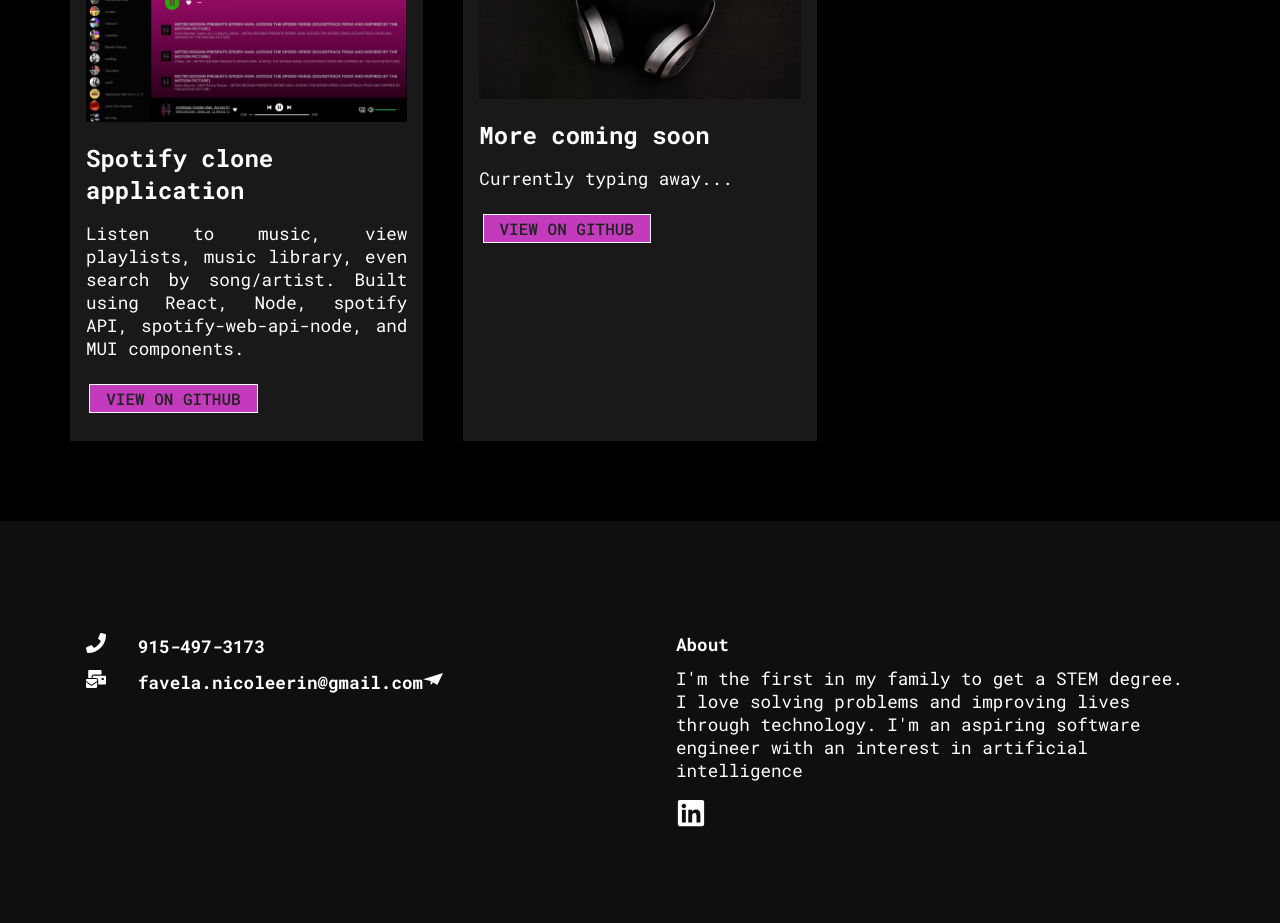
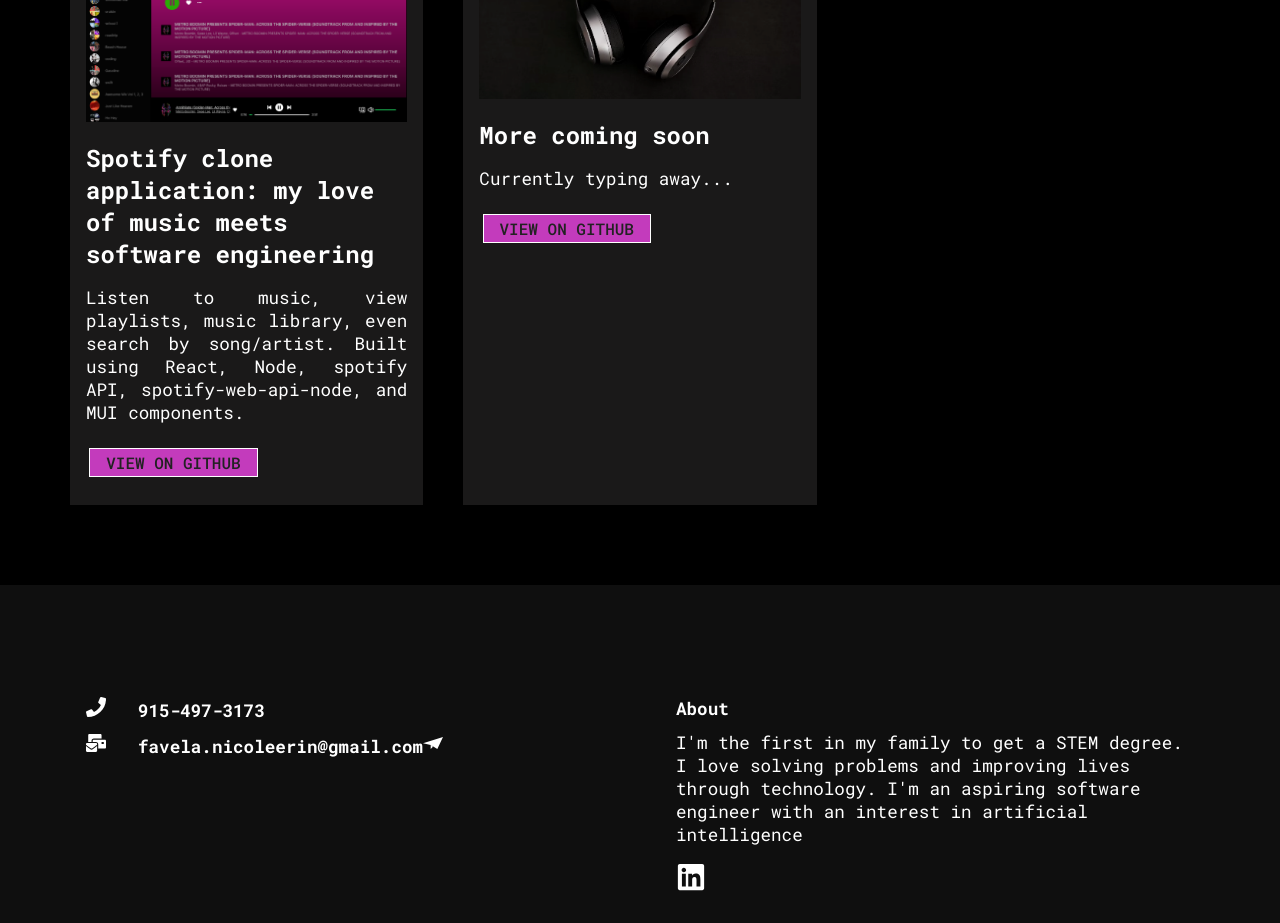
Before and after one commit to Nicole-favela/myportfolio, a React (Create React App) app: page /#/ in a window 1280 px wide. Shown: the part 1840-2763 px from the top of the page. Built offline with nearby package versions, Linux system fonts and the light colour scheme.

Commit message:
added to description of recent project

```diff
--- a/src/components/ProjectCardData.js
+++ b/src/components/ProjectCardData.js
@@ -29,7 +29,7 @@
     },
     {
         imgsrc: spotify_clone_img1,
-        title: "Spotify clone application",
+        title: "Spotify clone application: my love of music meets software engineering",
         text: "Listen to music, view playlists, music library, even search by song/artist. Built using React, Node, spotify API, spotify-web-api-node, and MUI components.",
         view: "https://github.com/Nicole-favela/SpotifyClone",
         site: " "
```
